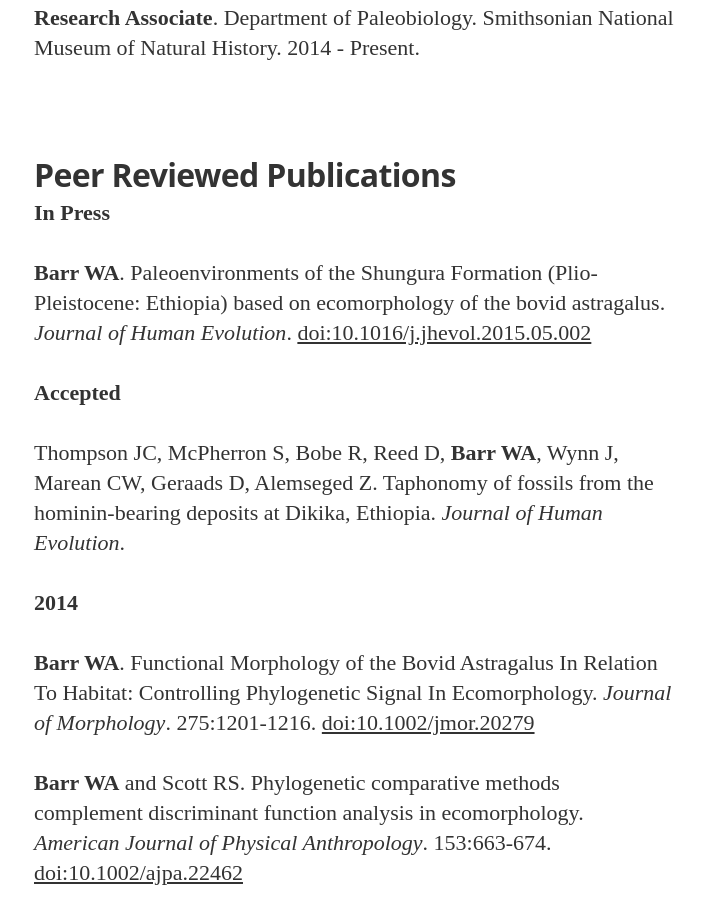
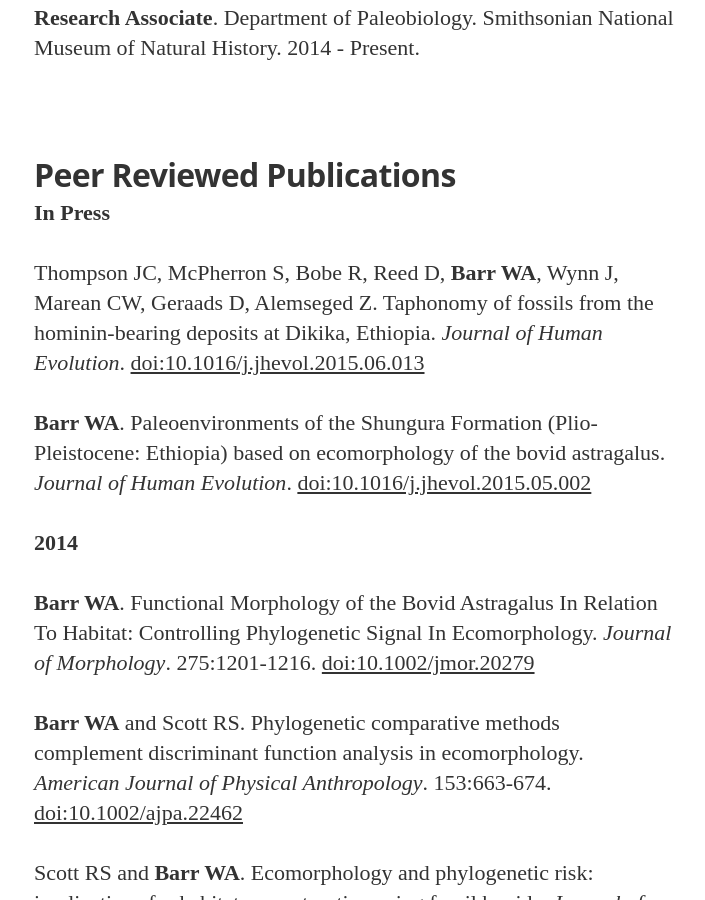
Before and after one commit to wabarr/personal, a Jekyll site: the page built from CV.html, in a window 1280 px wide and 900 px high, scrolled down 1280 px. Shown: the whole window, without its empty margins (286-991 px from the left). Built offline with Jekyll 4.4.1, drawn with Linux system fonts in a browser that asks for light colours; nearby versions of some CDN libraries; some web fonts are replaced; Markdown is read by kramdown in place of the engine named in the settings.

Commit message:
update cv

```diff
--- a/CV.html
+++ b/CV.html
@@ -14,9 +14,8 @@
 <p><span><strong>Research Associate</strong></span>. Department of Paleobiology. Smithsonian National Museum of Natural History. 2014 - Present.</p>
 <h1 id="peer-reviewed-publications" class="unnumbered">Peer Reviewed Publications</h1>
 <p><span><strong>In Press</strong></span></p>
+<p>Thompson JC, McPherron S, Bobe R, Reed D, <span><strong>Barr WA</strong></span>, Wynn J, Marean CW, Geraads D, Alemseged Z. Taphonomy of fossils from the hominin-bearing deposits at Dikika, Ethiopia. <em>Journal of Human Evolution</em>. <a href="http://dx.doi.org/10.1016/j.jhevol.2015.06.013">doi:10.1016/j.jhevol.2015.06.013</a></p>
 <p><span><strong>Barr WA</strong></span>. Paleoenvironments of the Shungura Formation (Plio-Pleistocene: Ethiopia) based on ecomorphology of the bovid astragalus. <em>Journal of Human Evolution</em>. <a href="http://dx.doi.org/10.1016/j.jhevol.2015.05.002">doi:10.1016/j.jhevol.2015.05.002</a></p>
-<p><span><strong>Accepted</strong></span></p>
-<p>Thompson JC, McPherron S, Bobe R, Reed D, <span><strong>Barr WA</strong></span>, Wynn J, Marean CW, Geraads D, Alemseged Z. Taphonomy of fossils from the hominin-bearing deposits at Dikika, Ethiopia. <em>Journal of Human Evolution</em>.</p>
 <p><span><strong>2014</strong></span></p>
 <p><span><strong>Barr WA</strong></span>. Functional Morphology of the Bovid Astragalus In Relation To Habitat: Controlling Phylogenetic Signal In Ecomorphology. <em>Journal of Morphology</em>. 275:1201-1216. <a href="http://dx.doi.org/10.1002/jmor.20279">doi:10.1002/jmor.20279</a></p>
 <p><span><strong>Barr WA</strong></span> and Scott RS. Phylogenetic comparative methods complement discriminant function analysis in ecomorphology. <em>American Journal of Physical Anthropology</em>. 153:663-674. <a href="http://dx.doi.org/10.1002/ajpa.22462">doi:10.1002/ajpa.22462</a></p>
```
Also changed, not shown: 4 other files.
